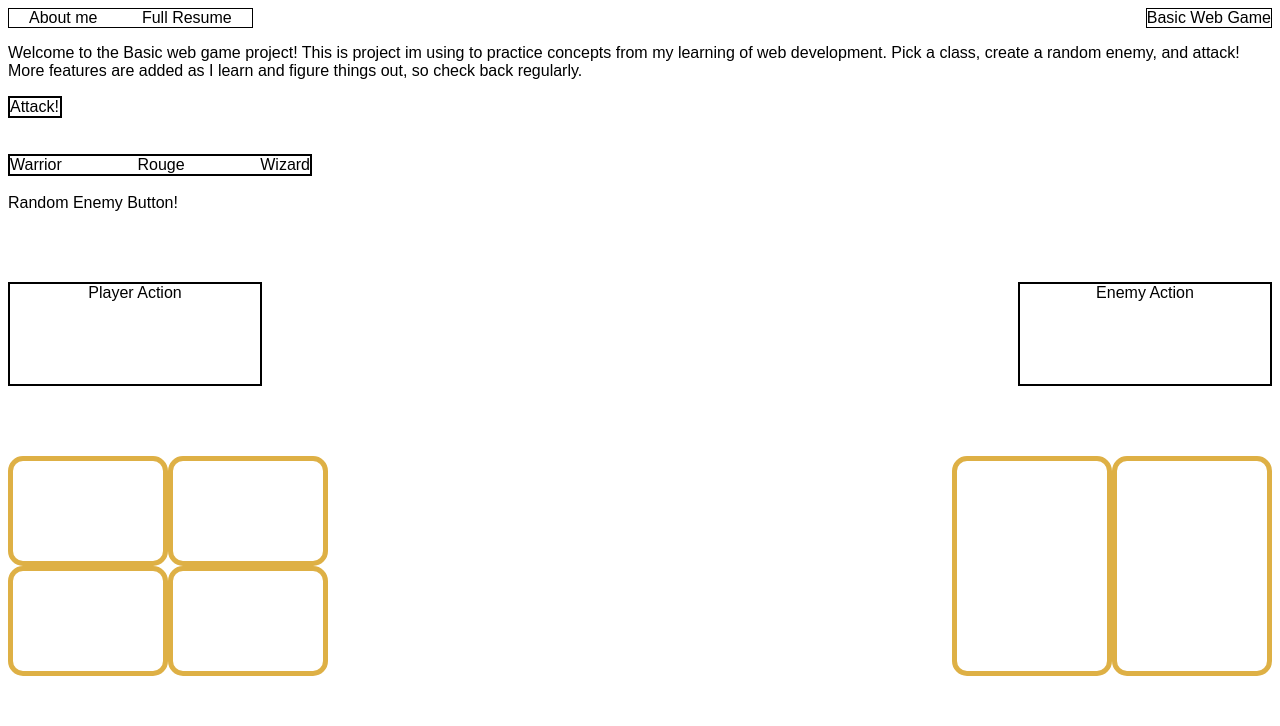
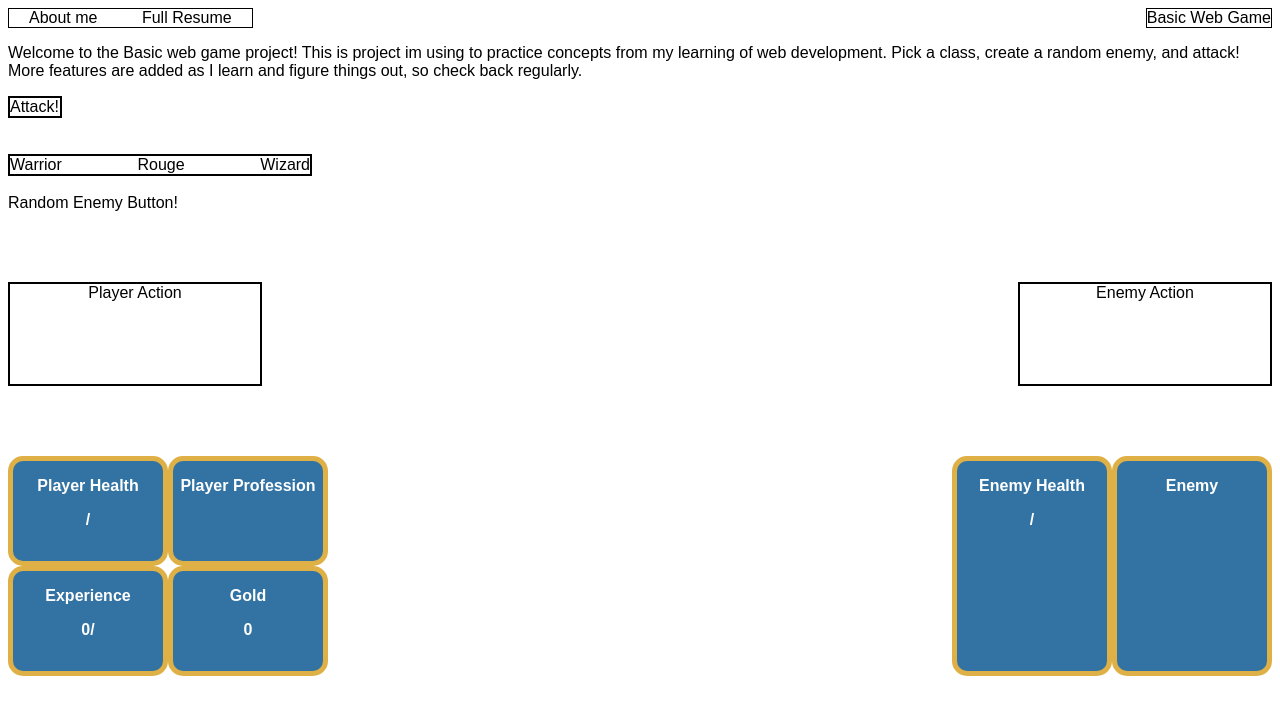
Before and after one commit to DavidOikle/personalWebsite, a plain HTML site: page pages/basicTextGame.html in a window 1280 px wide. Shown: the top 726 px of the page. Drawn offline with Linux system fonts and the light colour scheme.

Commit message:
Update basicTextGame.css

```diff
--- a/style/basicTextGame.css
+++ b/style/basicTextGame.css
@@ -89,7 +89,7 @@ Goals:
   min-height: 100px;
   display:inline-block;
   border-radius: 15px;
-  background: #3273a3
+  background-color: #3273a3;
   font-weight: bold;
   color: white;
   border-color: #deb045;
```
